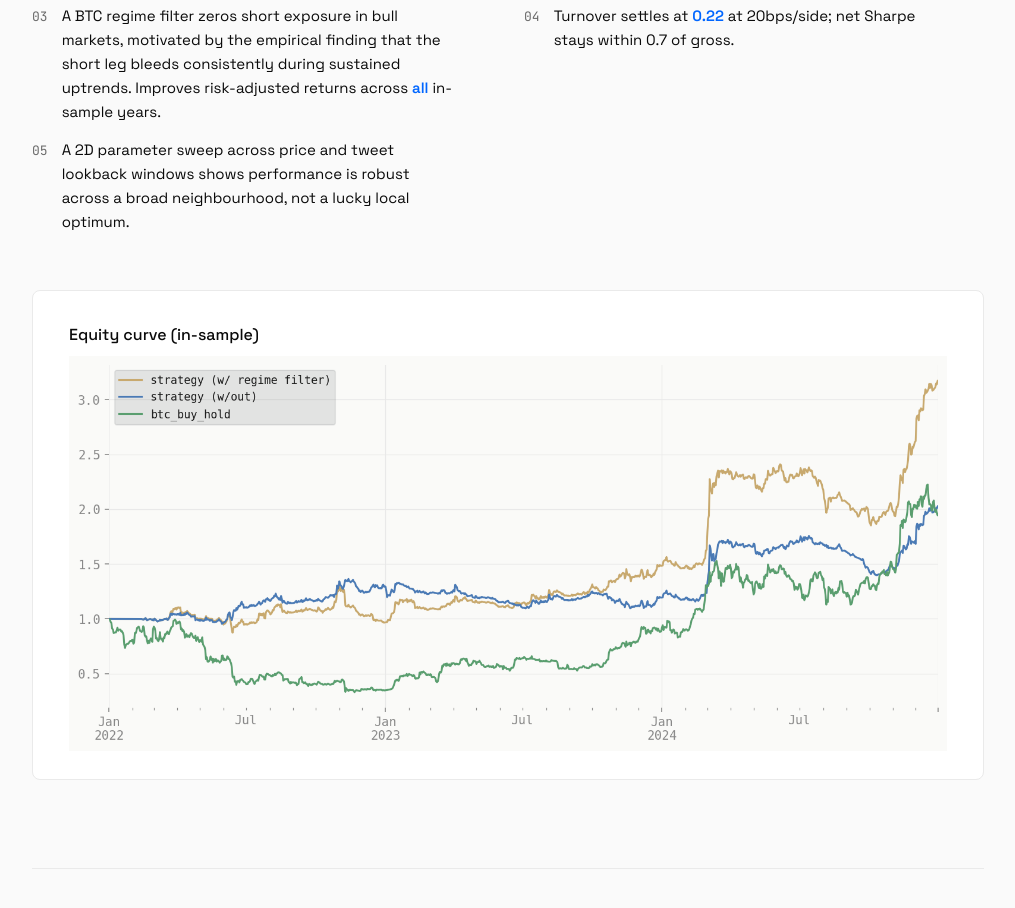
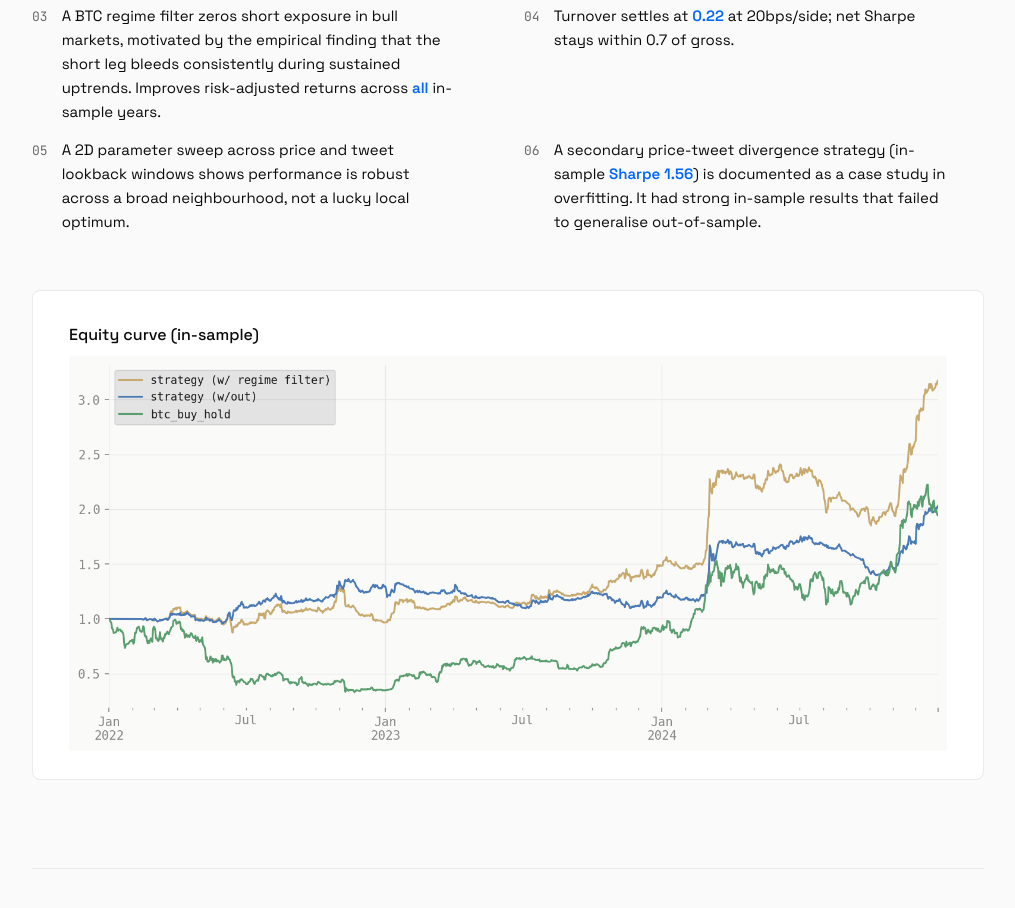
Before and after one commit to avi-mukesh/portfolio, a Next.js app: page / in a window 1280 px wide. Shown: the part 1440-2348 px from the top of the page, without its empty margins (132-1147 px from the left). Built offline with nearby package versions, Linux system fonts and the light colour scheme.

Commit message:
updated strat section

```diff
--- a/components/Main.tsx
+++ b/components/Main.tsx
@@ -645,6 +645,14 @@ function V3Portfolio() {
                 A 2D parameter sweep across price and tweet lookback windows
                 shows performance is robust across a broad neighbourhood, not a
                 lucky local optimum.
+              </>,
+              <>
+                A secondary price-tweet divergence strategy (in-sample{" "}
+                <span style={{ color: accent, fontWeight: 600 }}>
+                  Sharpe 1.56
+                </span>
+                ) is documented as a case study in overfitting. It had strong
+                in-sample results that failed to generalise out-of-sample.
               </>,
             ].map((b, i) => (
               <div
```
